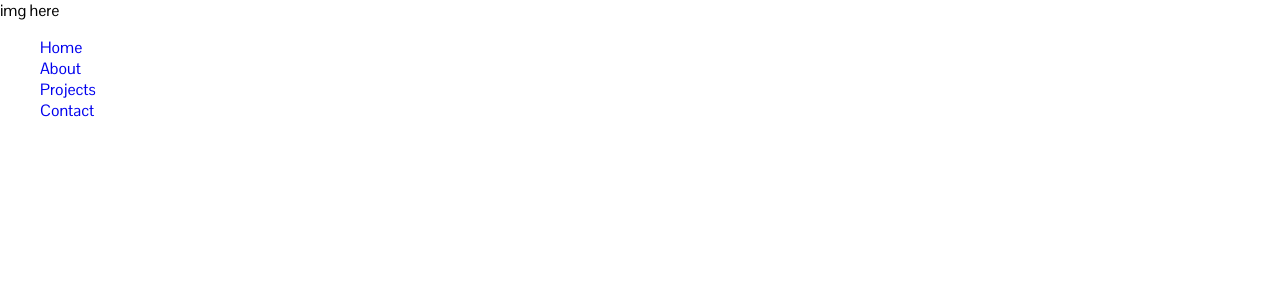
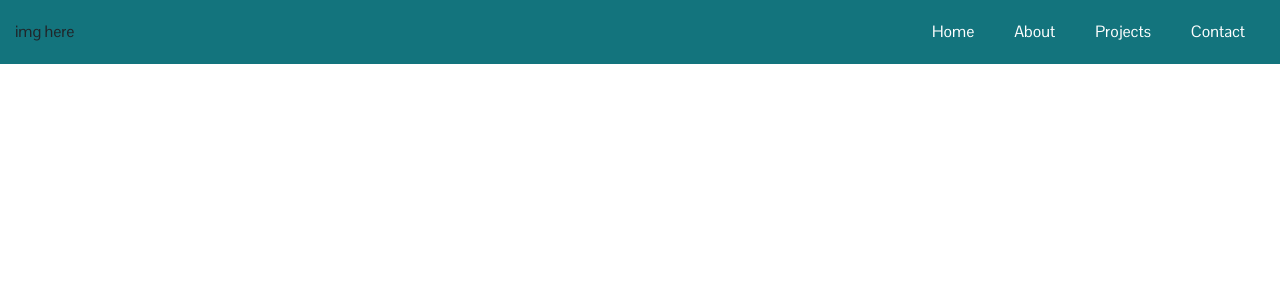
Before and after one commit to Kerri-AnnBates/official-portfolio, a React (Create React App) app: page / in a window 1280 px wide. Shown: the top 300 px of the page. Built offline with nearby package versions, Linux system fonts and the light colour scheme.

Commit message:
styled nav

```diff
--- a/package.json
+++ b/package.json
@@ -6,10 +6,12 @@
     "@testing-library/jest-dom": "^4.2.4",
     "@testing-library/react": "^9.3.2",
     "@testing-library/user-event": "^7.1.2",
+    "bootstrap": "^4.4.1",
     "node-sass": "^4.13.1",
     "react": "^16.13.0",
     "react-dom": "^16.13.0",
-    "react-scripts": "3.4.0"
+    "react-scripts": "3.4.0",
+    "reactstrap": "^8.4.1"
   },
   "scripts": {
     "start": "react-scripts start",
--- a/src/App.js
+++ b/src/App.js
@@ -1,5 +1,4 @@
 import React from 'react';
-import './styles/app.scss';
 import Header from './components/header/Header';
 
 function App() {
--- a/src/components/header/Navbar.js
+++ b/src/components/header/Navbar.js
@@ -1,8 +1,11 @@
 import React from 'react'
+import { Container } from 'reactstrap';
 
 const Navbar = () => {
 	return (
 		<div className="nav-bar">
+			<Container fluid={true}>
+				<div className="nav-wrapper">
 					<div className="logo">
 						<div>img here</div>
 					</div>
@@ -15,6 +18,8 @@ const Navbar = () => {
 						</ul>
 					</nav>
 				</div>
+			</Container>
+		</div>
 	)
 }
 
--- a/src/index.js
+++ b/src/index.js
@@ -2,6 +2,8 @@ import React from 'react';
 import ReactDOM from 'react-dom';
 import App from './App';
 import * as serviceWorker from './serviceWorker';
+import 'bootstrap/dist/css/bootstrap.min.css';
+import './styles/app.scss';
 
 ReactDOM.render(<App />, document.getElementById('root'));
 
--- a/src/styles/app.scss
+++ b/src/styles/app.scss
@@ -1,3 +1,4 @@
 @import url('https://fonts.googleapis.com/css?family=Pontano+Sans|Roboto&display=swap');
 @import './variables.scss';
 @import './global.scss';
+@import './nav.scss';
--- a/src/styles/global.scss
+++ b/src/styles/global.scss
@@ -2,11 +2,20 @@
 	box-sizing: border-box;
 }
 
+
 html,
 body {
-	margin     : 0;
-	padding    : 0;
+	margin : 0;
+	padding: 0;
+}
+
+html {
+	font-size: 62.5%;
+}
+
+body {
 	font-family: $bodyFont;
+	font-size  : 1.6rem;
 }
 
 h1,
@@ -25,3 +34,8 @@ a {
 li {
 	list-style-type: none;
 }
+
+ul {
+	padding: 0;
+	margin : 0;
+}
--- /dev/null
+++ b/src/styles/nav.scss
@@ -0,0 +1,25 @@
+.nav-bar {
+	background-color: $mainColor;
+	padding         : 2rem 0;
+}
+
+.nav-wrapper {
+	display        : flex;
+	justify-content: space-between;
+	align-items    : center;
+}
+
+nav {
+	a {
+		color  : #fff;
+		padding: 1rem;
+	}
+
+	ul {
+		display: flex;
+	}
+
+	li {
+		margin: 0 1rem;
+	}
+}
```
Also changed, not shown: 1 other file (tests, documents, lock files or other folders). Lines whose indentation alone changed are shown as unchanged.
